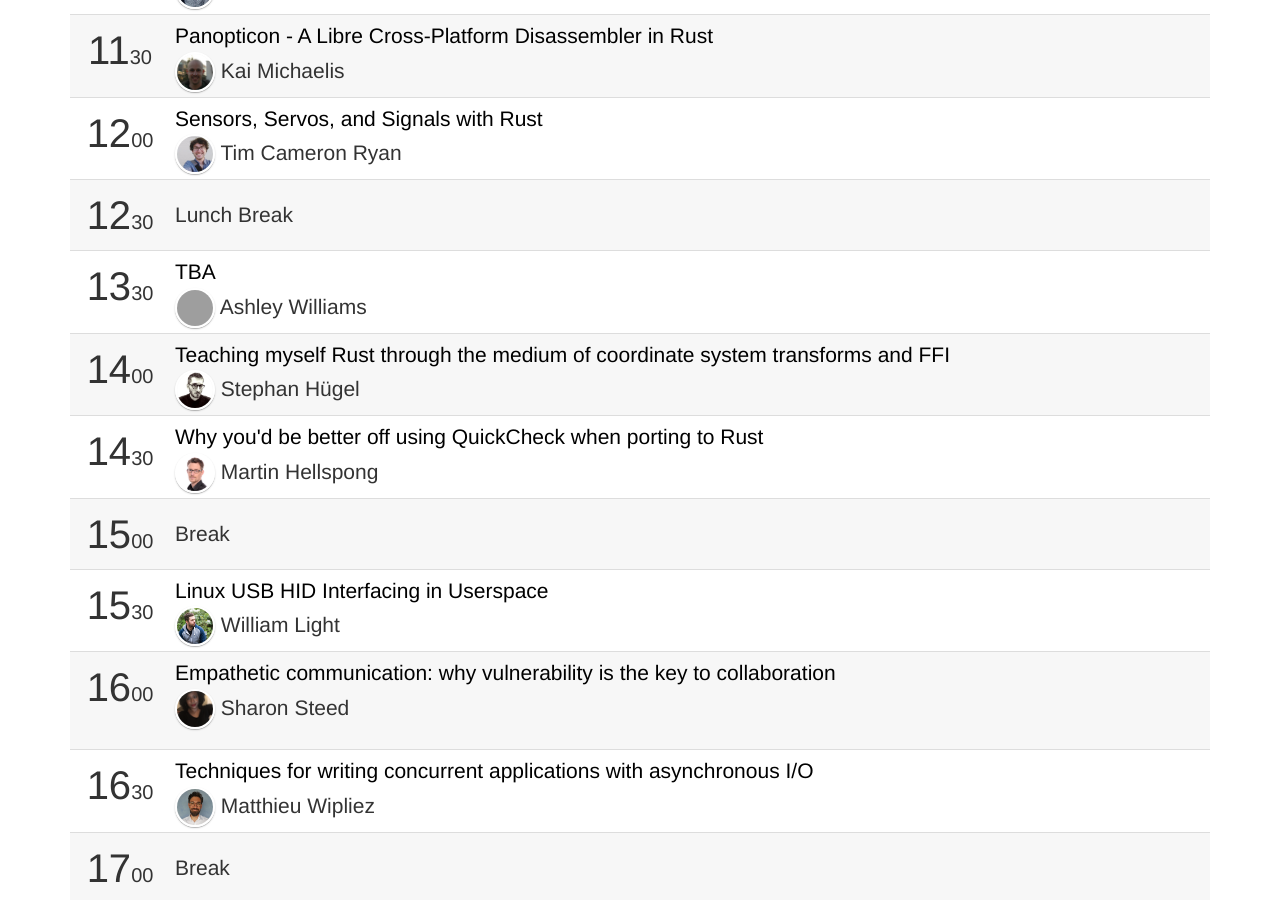
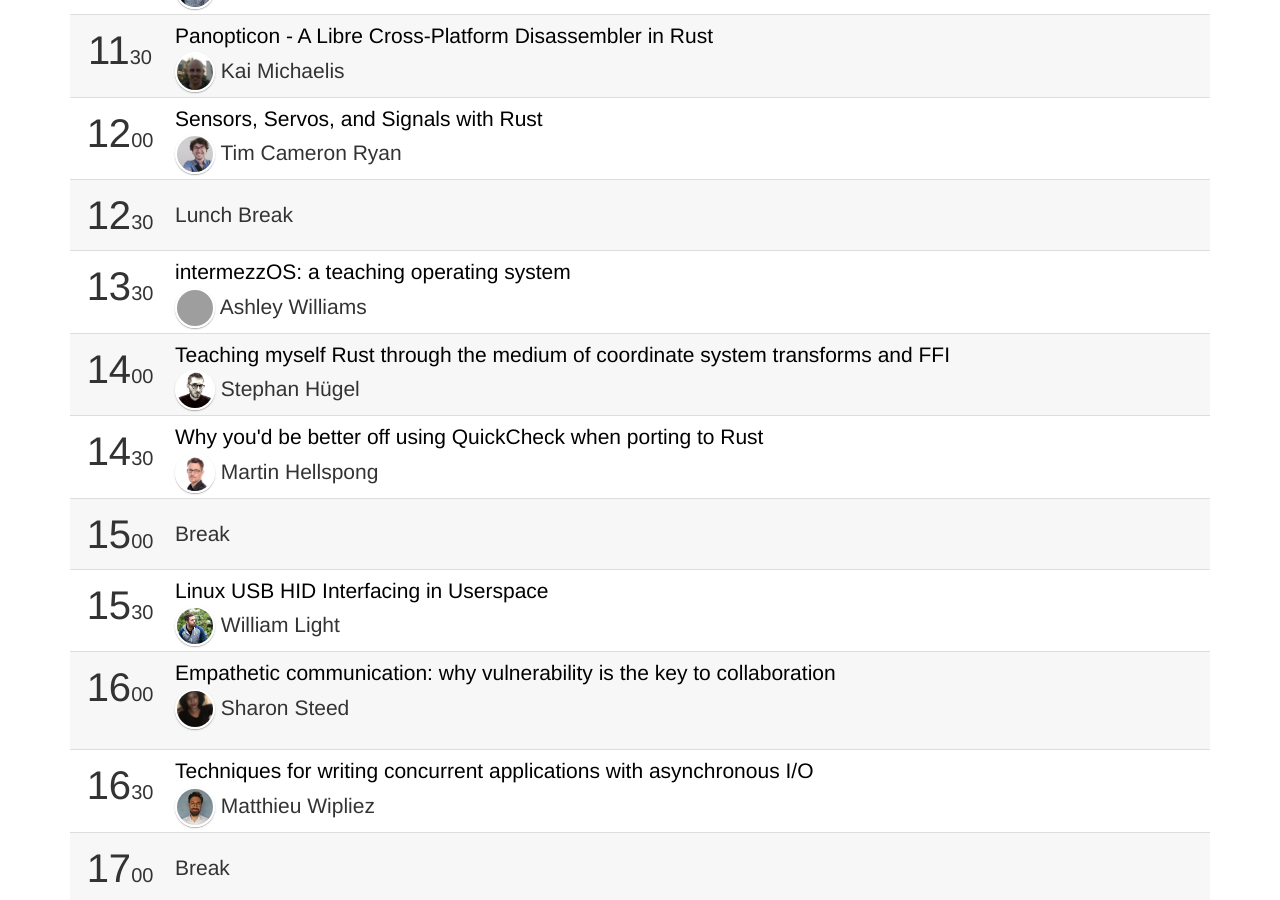
Before and after one commit to RustFestEU/blog.rustfest.eu, a Jekyll site: the page built from schedule.html, in a window 1280 px wide and 900 px high, scrolled down 746 px. Built offline with Jekyll 4.4.1, drawn with Linux system fonts in a browser that asks for light colours; grey boxes are pictures that could not be loaded.

Commit message:
Add new talk title

```diff
--- a/schedule.html
+++ b/schedule.html
@@ -88,7 +88,7 @@ title: Schedule
         <td class="time">13<span>30</span></td>
         <td>
           <a href="http://www.rustfest.eu/talks/">
-            TBA
+            intermezzOS: a teaching operating system
           </a>
           <div class='speaker'>
             <img src="/assets/speakers/ashley-williams.jpg" />
```
